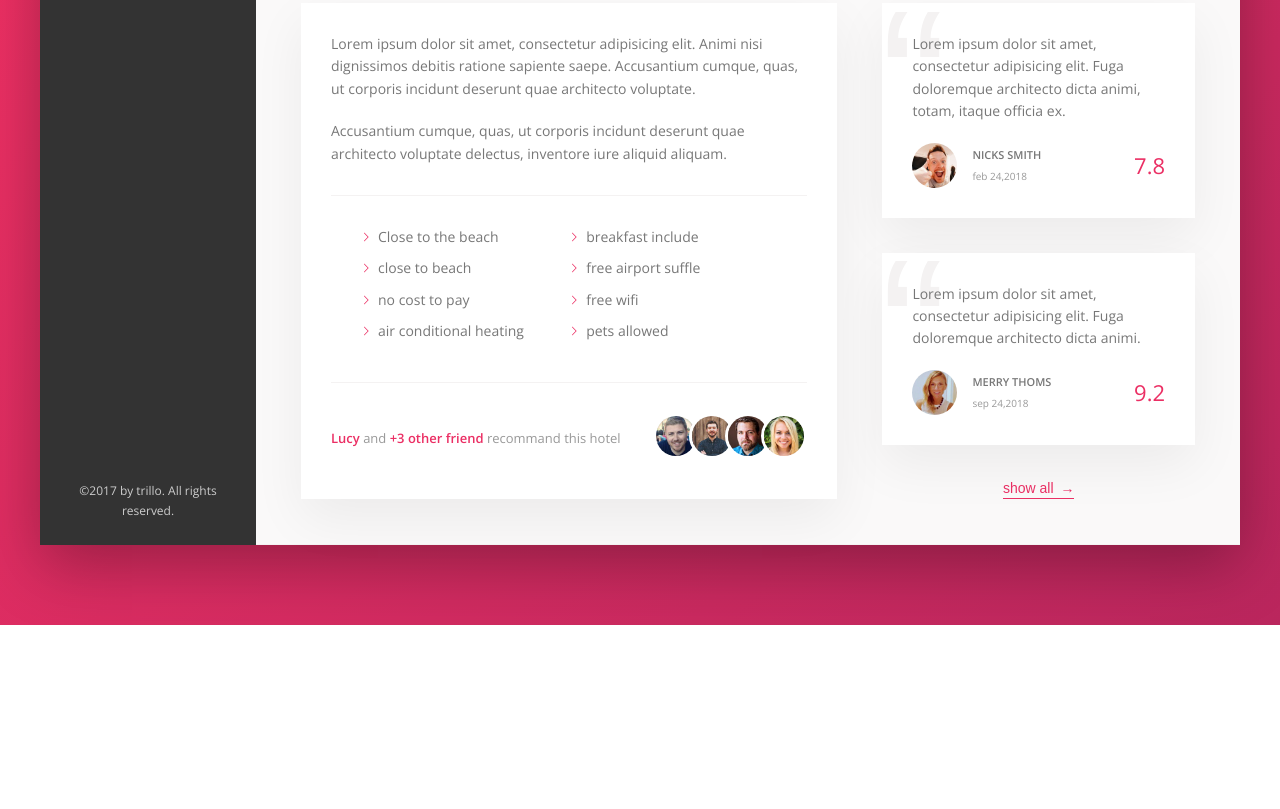
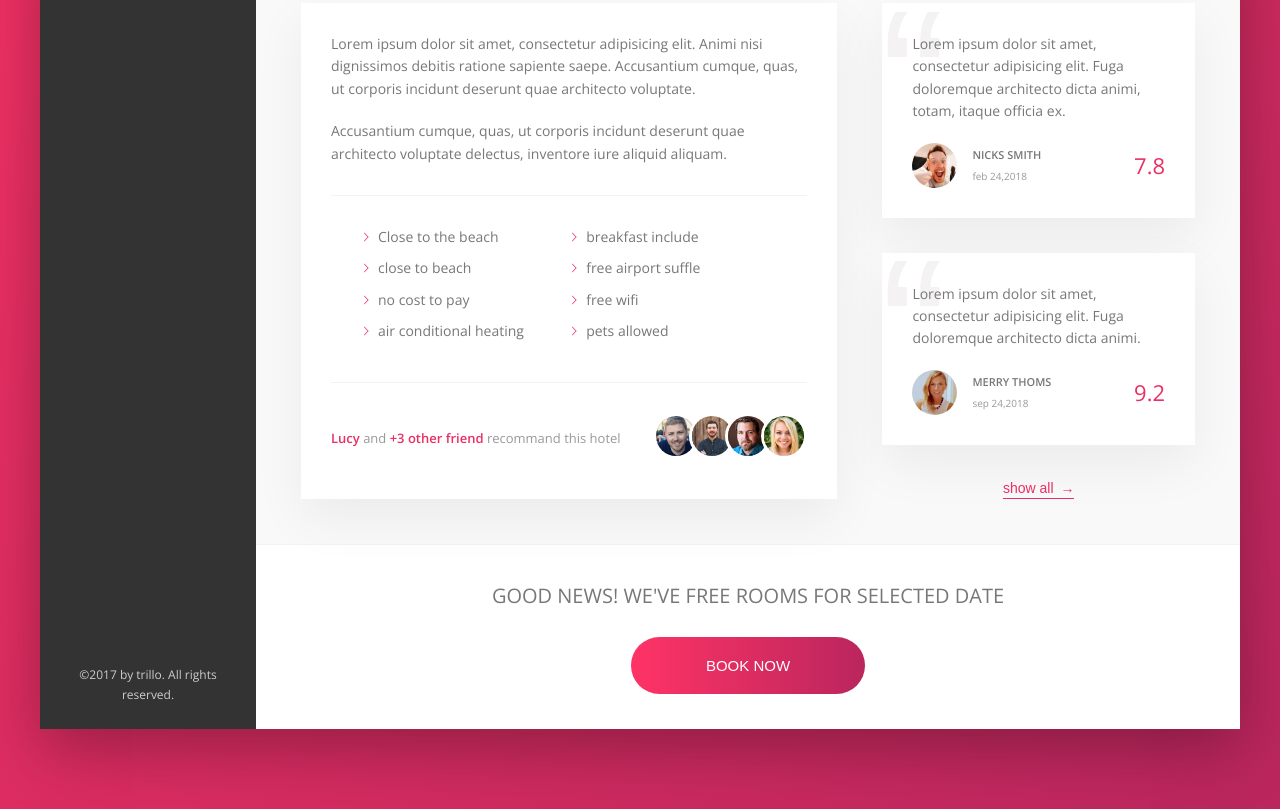
Before and after one commit to rohanvachheta/learn-css-from-jonas-shemedtman, a website: page trillo/index.html in a window 1280 px wide. Shown: the part 644-1453 px from the top of the page. Before the commit the page ends 1269 px from the top, so only its background shows below. Drawn offline with nearby package versions, Linux system fonts and the light colour scheme.

Commit message:
added cta

```diff
--- a/trillo/index.html
+++ b/trillo/index.html
@@ -240,6 +240,16 @@
               <button class="btn-inline">show all <span>&rarr;</span></button>
             </div>
           </div>
+
+          <div class="cta">
+            <h2 class="cta__book--now">
+              Good news! we've free rooms for selected date
+            </h2>
+            <button class="btn">
+              <span class="btn__visible"> Book now </span>
+              <span class="btn__invisible"> Only 4 rooms left </span>
+            </button>
+          </div>
         </main>
       </div>
     </div>
--- a/trillo/sass/_base.scss
+++ b/trillo/sass/_base.scss
@@ -18,6 +18,9 @@
   --shadow-light: 0 2rem 5rem rgba(0, 0, 0, 0.06);
 }
 
+$bp-largest: 75em; //1200;
+$bp-large: 62.5em; //1200;
+
 * {
   margin: 0;
   padding: 0;
@@ -32,6 +35,10 @@
 html {
   box-sizing: border-box;
   font-size: 62.5%; //1rem =10px
+
+  @media only screen and (max-width: $bp-large) {
+    font-size: 50%;
+  }
 }
 
 body {
--- a/trillo/sass/_component.scss
+++ b/trillo/sass/_component.scss
@@ -388,10 +388,14 @@
 
     &:not(:last-child) {
       margin-right: -1rem;
+
+      @media only screen and (max-width: $bp-largest) {
+      }
     }
 
     &:hover {
       transform: scale(1.1);
+      border: 3px solid transparent;
     }
   }
 }
@@ -462,3 +466,70 @@
     font-family: sans-serif;
   }
 }
+
+.cta {
+  padding: 3.5rem;
+  text-align: center;
+
+  &__book--now {
+    font-size: 2rem;
+    font-weight: 300;
+    margin-bottom: 2.5rem;
+    text-transform: uppercase;
+  }
+}
+
+.btn {
+  font-size: 1.5rem;
+  font-weight: 300;
+  text-transform: uppercase;
+  border: none;
+  border-radius: 100px;
+  background-image: linear-gradient(
+    to right,
+    var(--color-primary-light),
+    var(--color-primary--dark)
+  );
+  color: #fff;
+  position: relative;
+  overflow: hidden;
+
+  & > * {
+    display: inline-block;
+    height: 100%;
+    width: 100%;
+    transition: all 0.5s;
+  }
+
+  &__visible {
+    padding: 2rem 7.5rem;
+  }
+
+  &__invisible {
+    position: absolute;
+    padding: 2rem 0;
+    left: 0;
+    top: -100%;
+  }
+
+  &:hover {
+    background-image: linear-gradient(
+      to right,
+      var(--color-primary--dark),
+      var(--color-primary-light)
+    );
+  }
+
+  &:hover &__visible {
+    transform: translateY(100%);
+  }
+
+  &:hover &__invisible {
+    top: 0;
+  }
+
+  &:focus {
+    outline: none;
+    animation: pulsate 1s infinite;
+  }
+}
--- a/trillo/sass/_layout.scss
+++ b/trillo/sass/_layout.scss
@@ -4,6 +4,11 @@
   margin: 8rem auto;
   box-shadow: var(--shadow-dark);
   min-height: 50rem;
+
+  @media only screen and (max-width: $bp-largest) {
+    margin: 0;
+    width: 100%;
+  }
 }
 
 .header {
```
Also changed, not shown: trillo/css/style.css.
